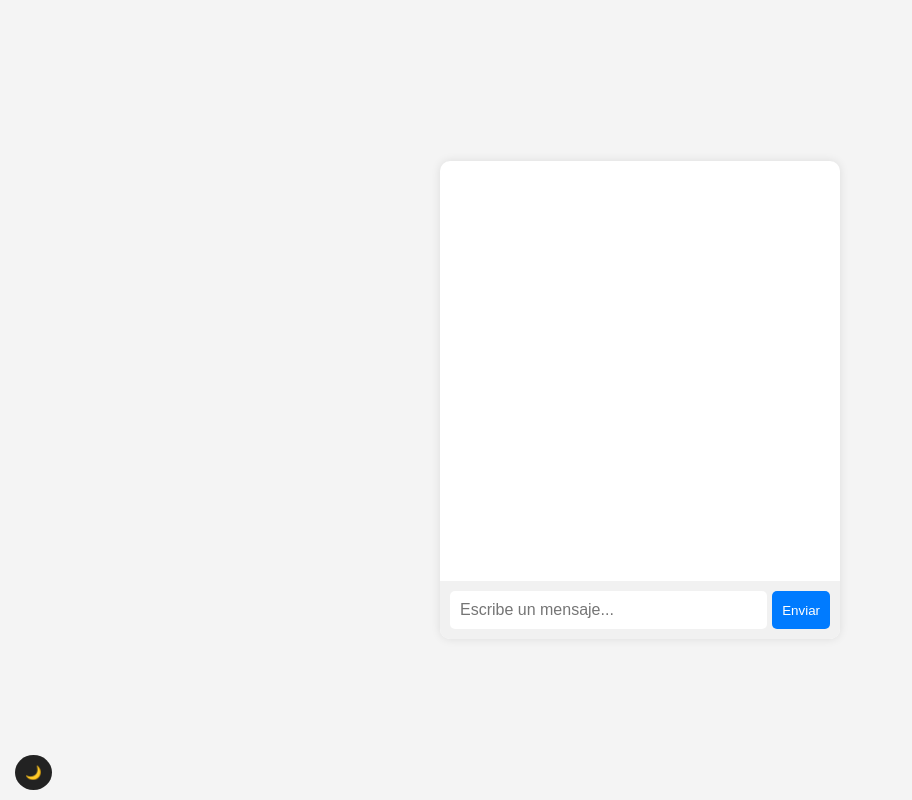
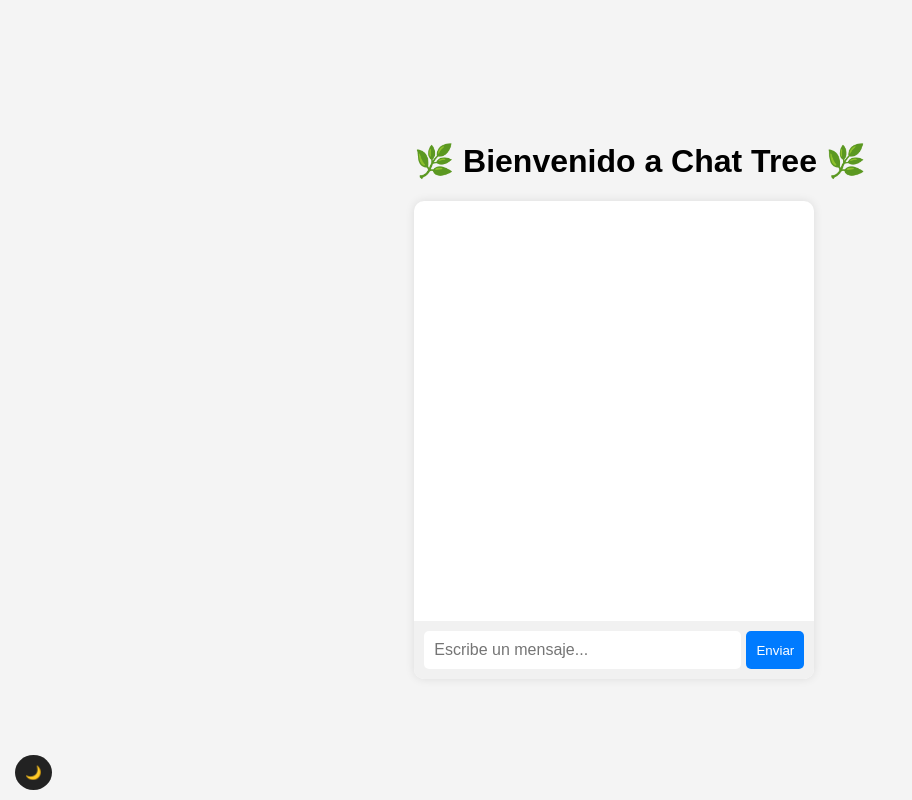
Before and after one commit to Josue-Monta/Chattree, a plain HTML site: page index.html in a window 1280 px wide. Shown: the whole page, without its empty margins (0-912 px from the left). Drawn offline with Linux system fonts and the light colour scheme.

Commit message:
Update index.html

```diff
--- a/index.html
+++ b/index.html
@@ -3,16 +3,19 @@
 <head>
     <meta charset="UTF-8">
     <meta name="viewport" content="width=device-width, initial-scale=1.0">
-    <title>Chatbot Inteligente</title>
+    <title>Chat Tree</title>
     <link rel="stylesheet" href="styles.css">
     <script defer src="script.js"></script>
 </head>
 <body>
-    <div class="chat-container">
-        <div id="chatbox"></div>
-        <div class="input-container">
-            <input type="text" id="userInput" placeholder="Escribe un mensaje..." autofocus>
-            <button onclick="sendMessage()">Enviar</button>
+    <div class="chat-wrapper">
+        <h1>🌿 Bienvenido a <span class="highlight">Chat Tree</span> 🌿</h1>
+        <div class="chat-container">
+            <div id="chatbox"></div>
+            <div class="input-container">
+                <input type="text" id="userInput" placeholder="Escribe un mensaje..." autofocus>
+                <button onclick="sendMessage()">Enviar</button>
+            </div>
         </div>
     </div>
     <button id="darkModeToggle">🌙</button>
```
